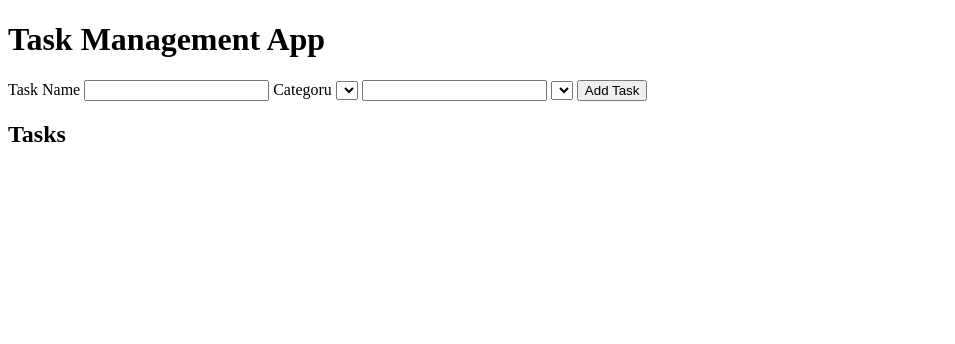
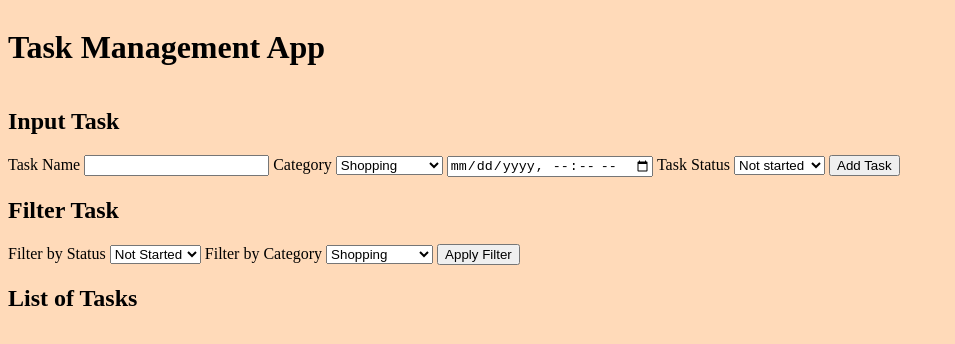
Before and after one commit to unw10181/sba4, a plain HTML site: page index.html in a window 1280 px wide. Shown: the whole page, without its empty margins (0-955 px from the left). Drawn offline with Linux system fonts and the light colour scheme.

Commit message:
proper input forms

```diff
--- a/index.html
+++ b/index.html
@@ -3,33 +3,73 @@
   <head>
     <meta charset="UTF-8" />
     <meta name="viewport" content="width=device-width, initial-scale=1.0" />
-    <link rel="stylesheet" href="style.css" defer />
+    <link rel="stylesheet" href="./styles.css" defer />
     <script src="script.js" defer></script>
     <title>Task Management App</title>
   </head>
   <body>
     <h1>Task Management App</h1>
-    <label for="taskName">Task Name</label>
-    <input type="text" name="" id="taskName" />
-    <label for="category">Categoru</label>
-    <select name="Cleaning" id="">
-      <option value=""></option>
-      <option value=""></option>
-      <option value=""></option>
-      <option value=""></option>
-    </select>
 
-    <label for="dueDate"></label>
-    <input type="datetime" name="" id="dueDate" />
-    <label for="status"></label>
-    <select name="" id="">
-      <option value=""></option>
-      <option value=""></option>
-    </select>
+    <!-- Input form for html  -->
+    <h2>Input Task</h2>
+    <div class="Task-Input">
+      <form action="#">
+        <label for="taskName">Task Name</label>
+        <input type="text" name="" id="taskName" />
 
-    <button id="addTask">Add Task</button>
+        <label for="taskCategory">Category</label>
+        <select id="taskCcategory">
+          <option value="Shopping">Shopping</option>
+          <option value="Cleaning">Cleaning</option>
+          <option value="Auto">Auto</option>
+          <option value="Cook">Cook</option>
+          <option value="Work">Work</option>
+          <option value="Per Scholas">Per Scholas</option>
+          <option value="Miscellaneous">Miscellaneous</option>
+        </select>
 
-    <h2>Tasks</h2>
+        <label for="taskDeadLine"></label>
+        <input type="datetime-local" id="taskDeadLine" />
+
+        <label for="status">Task Status</label>
+        <select name="status" id="status">
+          <option value="Not Started">Not started</option>
+          <option value="In Progress">In Progress</option>
+          <option value="Completed">Completed</option>
+        </select>
+
+        <button id="addTaskbtn">Add Task</button>
+      </form>
+    </div>
+
+    <!-- Filter to search -->
+    <h2>Filter Task</h2>
+    <div class="filter">
+      <form action="#">
+        <label>Filter by Status</label>
+        <select name="Filter Status" id="filterStatus">
+          <option value="Not Started">Not Started</option>
+          <option value="In Progress">In Progress</option>
+          <option value="Completed">Completed</option>
+        </select>
+
+        <label>Filter by Category</label>
+        <select name="Filter Category" id="filterCategory">
+          <option value="Shopping">Shopping</option>
+          <option value="Cleaning">Cleaning</option>
+          <option value="Auto">Auto</option>
+          <option value="Cook">Cook</option>
+          <option value="Work">Work</option>
+          <option value="Per Scholas">Per Scholas</option>
+          <option value="Miscellaneous">Miscellaneous</option>
+        </select>
+
+        <button id="applyFilterbtn">Apply Filter</button>
+      </form>
+    </div>
+
+    <!-- Task List -->
+    <h2>List of Tasks</h2>
     <ul id="taskList"></ul>
   </body>
 </html>
--- a/script.js
+++ b/script.js
@@ -0,0 +1,18 @@
+let tasks = [];
+
+let taskName = document.getElementById('taskName');
+let category = document.getElementById('category');
+let deadLine = document.getElementById('taskName');
+let status = document.getElementById('taskName');
+let addTaskBtn = document.getElementById('addtaskBtn');
+
+
+addTaskBtn.addEventListener("click", () => {
+    let task = {
+
+    }
+})
+
+function createTask() {
+
+}
--- a/styles.css
+++ b/styles.css
@@ -0,0 +1,6 @@
+body {
+  display: flex;
+  flex-direction: column;
+  justify-content: center;
+  background-color: peachpuff;
+}
```
